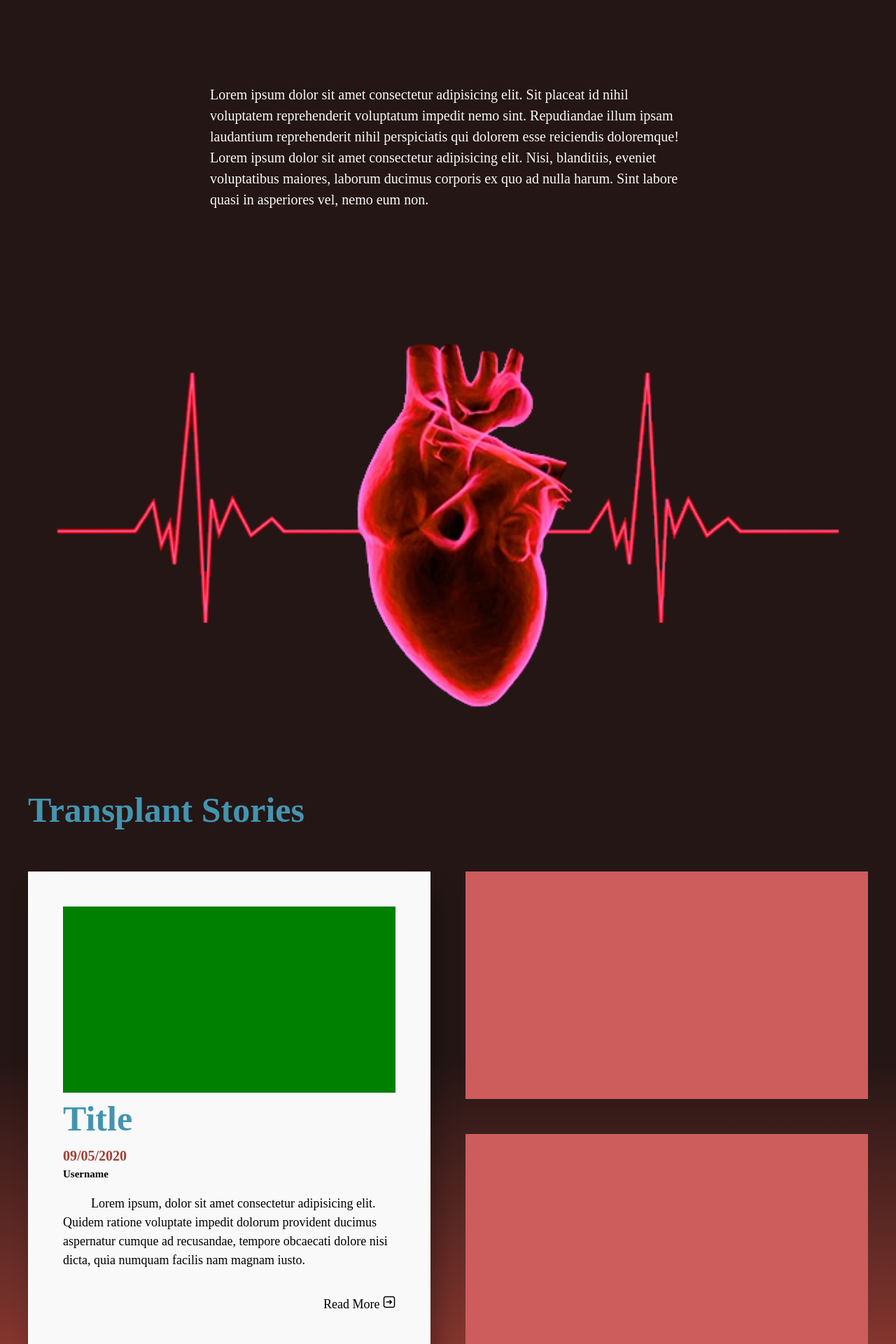
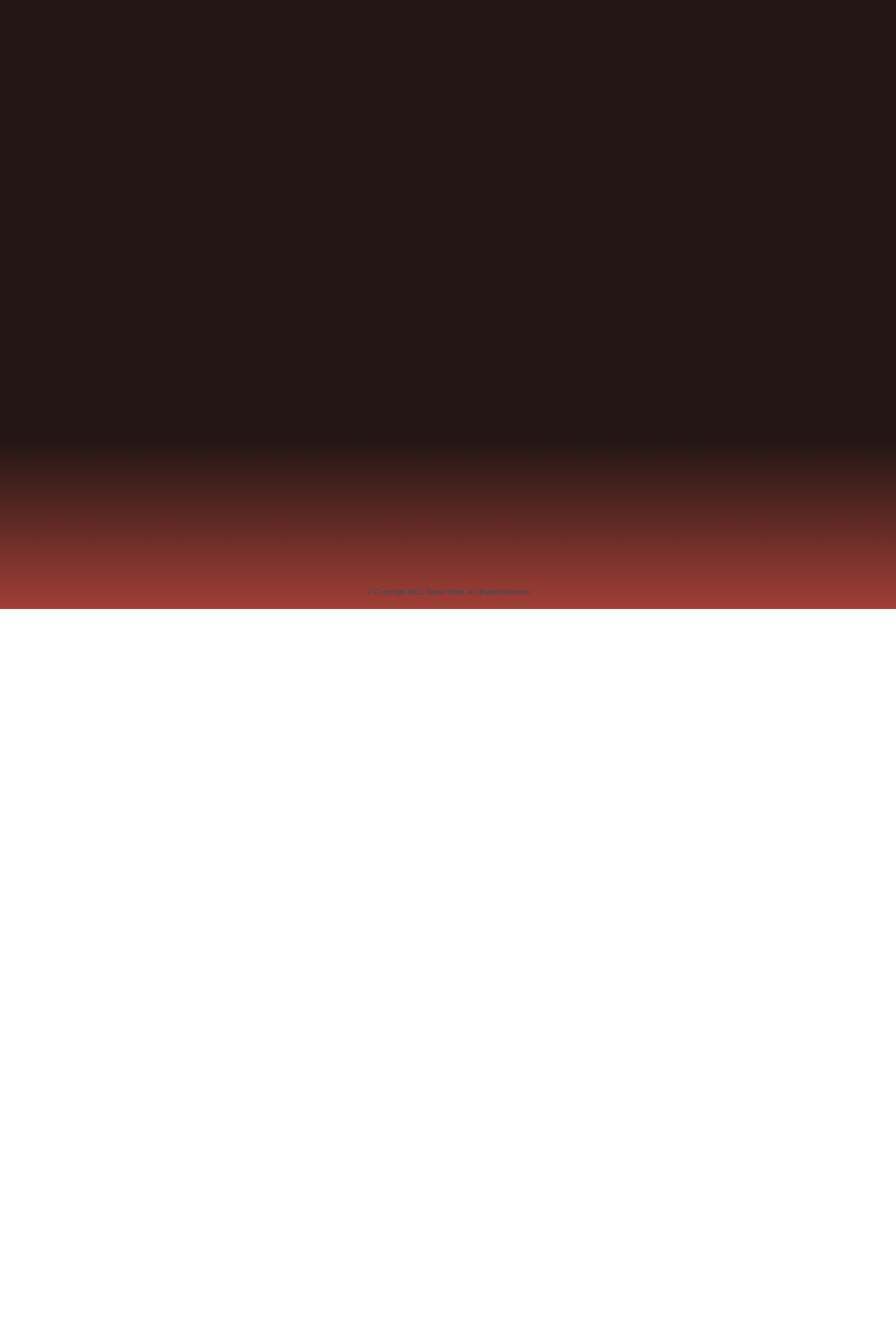
Before and after one commit to dward1502/heartBlog, a Next.js app: page / in a window 1280 px wide. Shown: the part 80-2000 px from the top of the page at 70% size. After the commit the page ends 950 px from the top, so only its background shows below. Built offline with nearby package versions, Linux system fonts and the light colour scheme; a web font is replaced by a local one.

Commit message:
refactored structure and added footer

```diff
--- /dev/null
+++ b/components/Footer/footer.jsx
@@ -0,0 +1,15 @@
+
+import styles from './footer.module.scss'
+
+const footer = () => {
+    const date = new Date()
+    const currentYear = date.getFullYear()
+
+    return (
+        <footer className={styles.footer}>
+            <small>&copy; Copyright {currentYear}, Daniel Ward. All Rights Reserved</small>
+        </footer>
+    )
+}
+
+export default footer
--- /dev/null
+++ b/components/Footer/footer.module.scss
@@ -0,0 +1,13 @@
+@import '../../sass/variables';
+
+.footer {
+    height: 5rem;
+    width: 100%;
+    bottom: 0;
+    display: flex;
+    justify-content: center;
+    align-items: center;
+    font-family: $font-averia;
+    font-size: 1.3rem;
+    color: $dark-blue;
+}
--- a/components/Layout.jsx
+++ b/components/Layout.jsx
@@ -1,5 +1,6 @@
 import { Fragment } from 'react'
 import Navigation from './Navigation/navigation'
+import Footer from './Footer/footer';
 
 import styles from '../sass/Home.module.scss'
 
@@ -8,6 +9,7 @@ const Layout = ({children}) => {
         <Fragment>
             <Navigation/>
             <main className={styles.content}>{children}</main>
+            <Footer/>
         </Fragment>
     )
 }
--- a/pages/index.jsx
+++ b/pages/index.jsx
@@ -1,56 +1,13 @@
 import {Fragment} from 'react'
-import Image from 'next/image'
-import {CgArrowRightR} from 'react-icons/cg'
+// import Image from 'next/image'
+// import {CgArrowRightR} from 'react-icons/cg'
 
-import styles from '../sass/Home.module.scss'
+// import styles from '../sass/Home.module.scss'
 
 export default function Home() {
   return (
     <Fragment>
-      <div className={styles.headerText}>
-        <p>
-          Lorem ipsum dolor sit amet consectetur adipisicing elit. Sit placeat
-          id nihil voluptatem reprehenderit voluptatum impedit nemo sint.
-          Repudiandae illum ipsam laudantium reprehenderit nihil perspiciatis
-          qui dolorem esse reiciendis doloremque! Lorem ipsum dolor sit amet
-          consectetur adipisicing elit. Nisi, blanditiis, eveniet voluptatibus
-          maiores, laborum ducimus corporis ex quo ad nulla harum. Sint labore
-          quasi in asperiores vel, nemo eum non.
-        </p>
-      </div>
-      <div className={styles.hero}>
-        <div className={styles.imgContainer}>
-          <Image
-            src='/images/heart&ekgTransparent.webp'
-            layout='fill'
-            alt='Heart and ekg display'
-          />
-        </div>
-      </div>
-      <section className={styles.storySection}>
-        <h1>Transplant Stories</h1>
-        <div className={styles.storyCont}>
-          <div className={styles.mainCard}>
-            <div className={styles.imgCardCont}>
 
-            </div>
-            <h1>Title</h1>
-            <h4>09/05/2020</h4>
-            <h6>Username</h6>
-            <p className={styles.cardText}>Lorem ipsum, dolor sit amet consectetur adipisicing elit. Quidem ratione voluptate impedit dolorum provident ducimus aspernatur cumque ad recusandae, tempore obcaecati dolore nisi dicta, quia numquam facilis nam magnam iusto.</p>
-            <div className={styles.readMoreBtn}>
-              <p>Read More <CgArrowRightR/></p>
-            </div>
-          </div>
-          <div className={styles.storyCards}>
-            <div className={`${styles.card} ${styles.mb_5}`}>
-
-
-            </div>
-            <div className={styles.card}></div>
-          </div>
-        </div>
-      </section>
     </Fragment>
   );
 }
--- a/sass/Home.module.scss
+++ b/sass/Home.module.scss
@@ -2,95 +2,5 @@
 
 .content {
   min-height: 100vh;
+  padding: 5rem;
 }
-.headerText{
-  width: 100%;
-  height: 40rem;
-  padding: 8rem 30rem;
-  & p {
-    font-size: 2rem;
-    font-family: $font-averia;
-    color: $white;
-  }
-}
-.hero {
-width: 100%;
-height: 60rem;
-padding: 2rem 8rem;
-margin-bottom: 10rem;
-}
-.imgContainer{
-  width: 100%;
-  height: 60rem;
-  position: relative;
-}
-.storySection {
-  display: flex;
-  flex-direction: column;
-  padding: 0rem 4rem;
-  margin-bottom: 10rem;
-  & h1 {
-    font-size: 5rem;
-    font-family: $font-averia;
-    color: $light-blue;
-    margin-bottom: 5rem;
-  }
-}
-.storyCont {
-display: grid;
-grid-template-columns: repeat(auto-fit, minmax(40rem,1fr));
-gap: 5rem;
-}
-.mainCard {
-  display: flex;
-  flex-direction: column;
-  background-color: $white;
-  padding: 5rem;
-  width: 100%;
-  height: 70rem;
-  box-shadow: 1rem 3rem 3rem $box-shadow-black;
-  & h1 {
-    margin: 0;
-  }
-  & h4 {
-    font-size: 2rem;
-    color: $color-secondary;
-  }
-  & h6 {
-    font-size: 1.5rem;
-  }
-}
-.cardTitle{
-  margin: 0;
-}
-.cardText {
-  font-size:1.8rem;
-  text-indent: 4rem;
-}
-.imgCardCont {
-  position: relative;
-  width: 100%;
-  height: 35rem;
-  background-color: green;
-}
-.readMoreBtn {
-  display: flex;
-  justify-content: flex-end;
-  align-content: center;
-  font-size: 1.8rem;
-}
-.storyCards {
-  display: flex;
-  flex-direction: column;
-}
-
-.card {
-  display: flex;
-  background-color: indianred;
-  width: 100%;
-  height: 32.5rem;
-  padding: 3rem;
-}
-.mb_5 {
-  margin-bottom: 5rem;
-}
```
